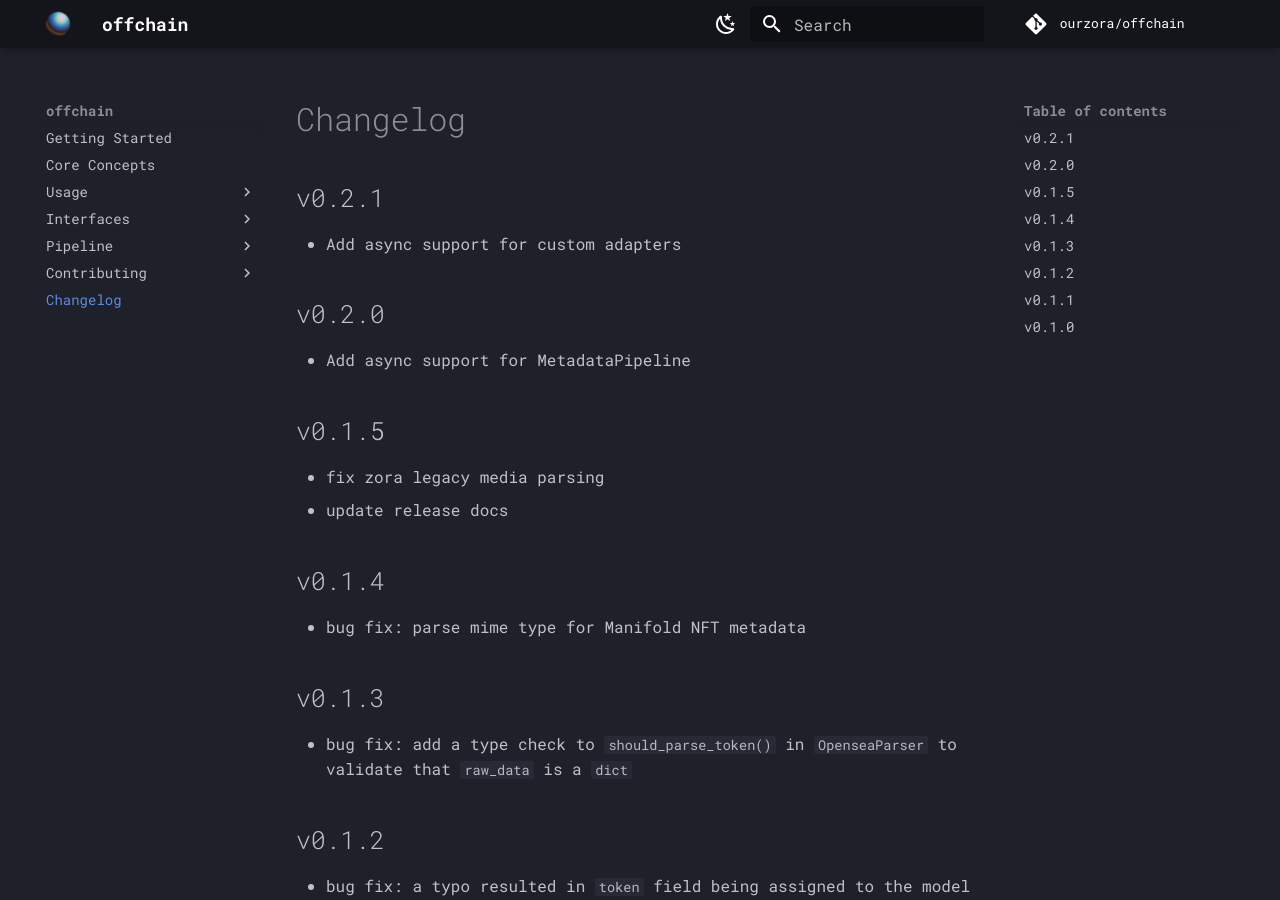
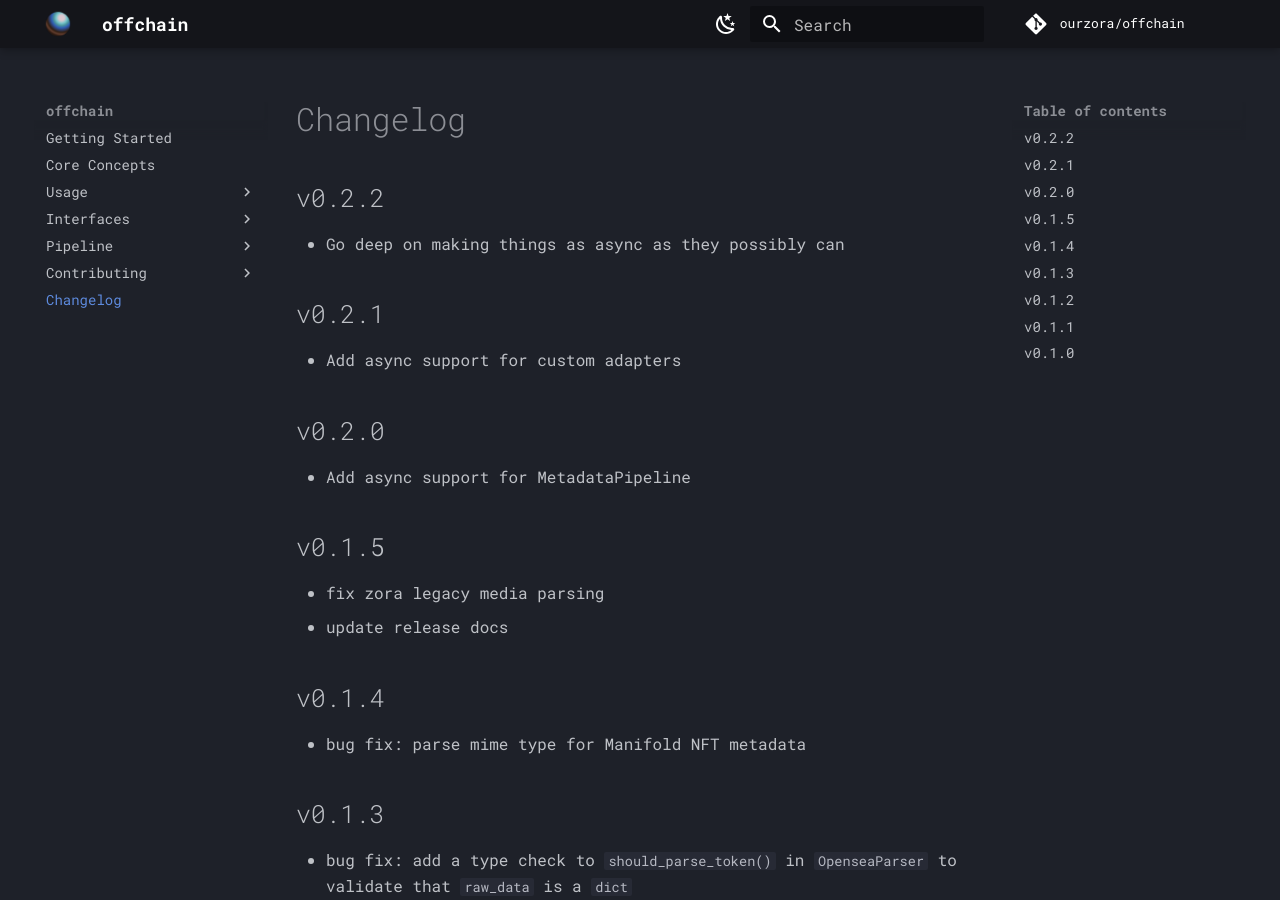
Before and after one commit to ourzora/offchain, an MkDocs documentation site: the page built from docs/changelog.md, in a window 1280 px wide and 900 px high. Built offline with MkDocs 1.6.1 and Material for MkDocs 9.7.7, drawn with Linux system fonts in a browser that asks for light colours; comment, search, counter and statistics services are not loaded.

Commit message:
chore: prepare for release

```diff
--- a/docs/changelog.md
+++ b/docs/changelog.md
@@ -1,4 +1,8 @@
 # Changelog
+
+## v0.2.2
+
+- Go deep on making things as async as they possibly can
 
 ## v0.2.1
 
--- a/pyproject.toml
+++ b/pyproject.toml
@@ -1,6 +1,6 @@
 [tool.poetry]
 name = "offchain"
-version = "0.2.1"
+version = "0.2.2"
 description = "Open source metadata processing framework"
 authors = ["Zora eng <eng@zora.co>"]
 readme = "README.md"
```
Also changed, not shown: docs/index.md (+1 -1 lines).
